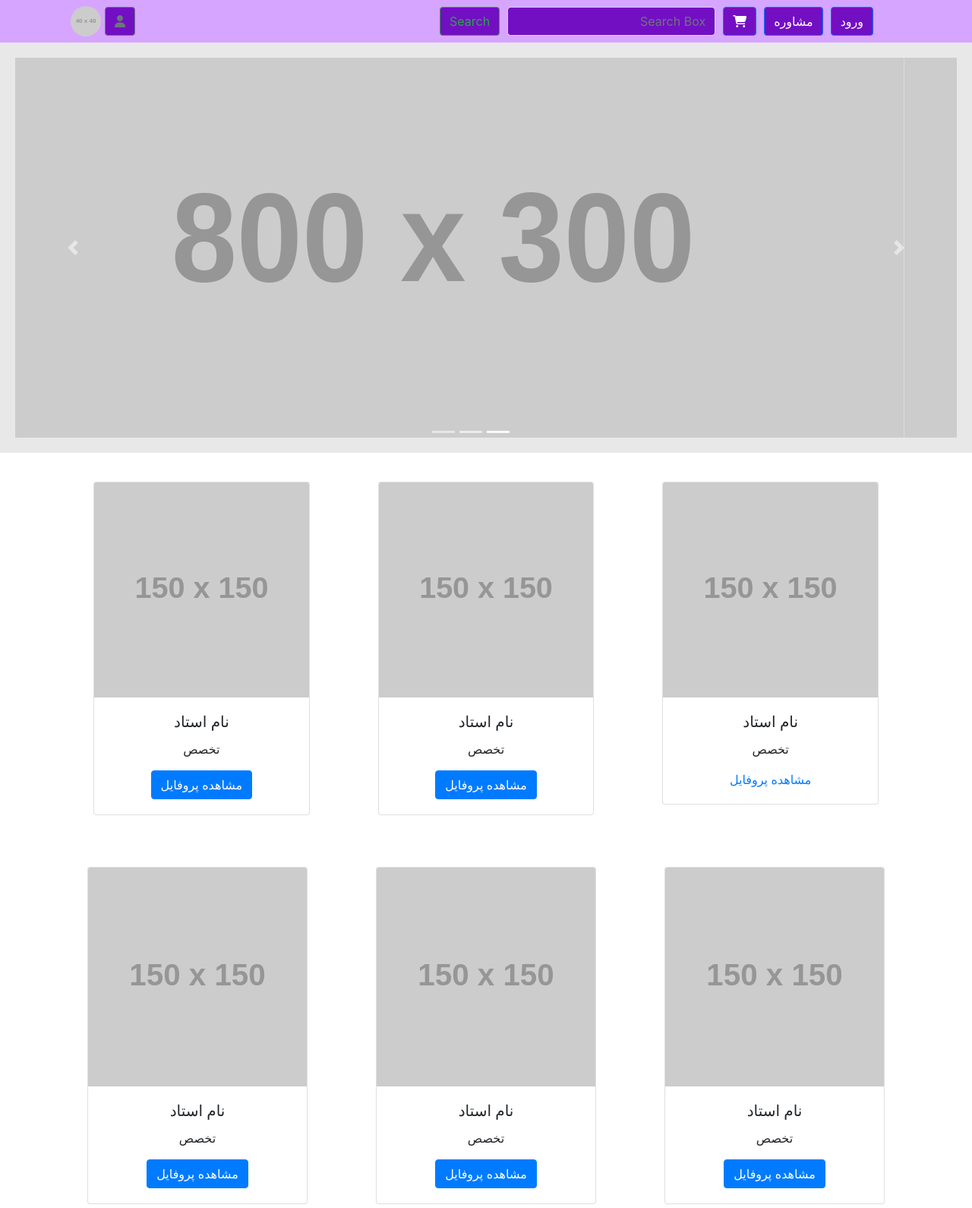
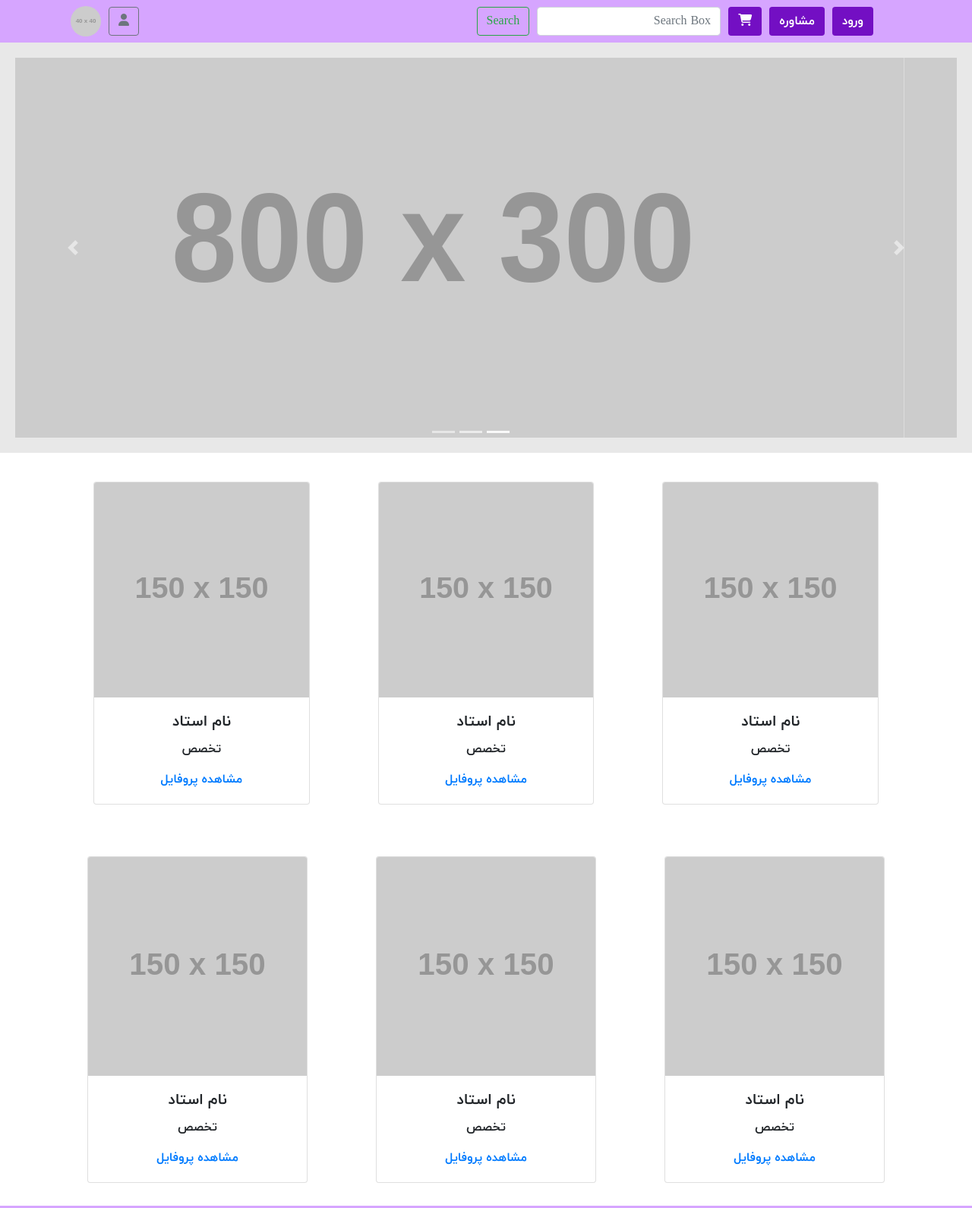
Before and after one commit to Hope-Keeper/LMS-bootstrap-project, a plain HTML site: page index.html in a window 1280 px wide. Shown: the top 1590 px of the page at 76% size. Drawn offline with nearby package versions, Linux system fonts and the light colour scheme; placeholder pictures from the web are drawn by us.

Commit message:
Add : Farsi Font

```diff
--- /dev/null
+++ b/css/main.css
@@ -0,0 +1,8 @@
+@font-face {
+    font-family: yekan;
+    src: url("../fonts/iranyekanwebbold.ttf")
+}
+
+* {
+    font-family: yekan;
+}
--- a/index.html
+++ b/index.html
@@ -3,11 +3,13 @@
   <head>
     <meta charset="UTF-8" />
     <meta name="viewport" content="width=device-width, initial-scale=1.0" />
-    <link rel="stylesheet" href="bootstrap.fa.min.css" />
+    <link rel="stylesheet" href="css/bootstrap.fa.min.css" />
+    <link rel="stylesheet" href="css/main.css" />
+<!--
     <link
       href="https://stackpath.bootstrapcdn.com/bootstrap/4.5.2/css/bootstrap.min.css"
       rel="stylesheet"
-    />
+    />-->
 
     <script
       src="https://kit.fontawesome.com/6e1372a0f5.js"
@@ -16,15 +18,21 @@
     <title>LMS</title>
     <style>
       :root {
-        --custom-purple: #d6a5ff; /* Example custom purple color */
+        --base-purple: #d6a5ff; /* Example custom purple color */
+      --darker-purple:#730fc3;
+      --whight:#ffffff;
     }
       .navbar {
-        background-color: var(--custom-purple);
+        background-color: var(--base-purple);
       }
       .navbar .btn,
       .navbar .form-control {
         margin: 0 5px;
-        background-color: #730fc3;
+
+      }
+      .header-btn{
+        background-color:var(--darker-purple) ;
+        color:var(--whight) ;
       }
       .profile-section {
         text-align: center;
@@ -44,7 +52,7 @@
         height: auto;
       }
       .footer {
-        background-color: var(--custom-purple);
+        background-color: var(--base-purple);
         padding: 20px;
         text-align: center;
       }
@@ -62,6 +70,7 @@
     <!--Navbar-->
     <nav class="navbar navbar-expand-lg bg-">
       <div class="container-lg">
+
             <button
               class="navbar-toggler"
               type="button"
@@ -75,13 +84,13 @@
             </button>
             <div class="collapse navbar-collapse" id="navbarSupportedContent">
               <ul class="navbar-nav me-auto mb-2 mb-lg-0">
-            <button type="button" class="btn btn-primary">ورود</button>
+                <button type="button" class="btn header-btn">ورود</button>
                 <li class="nav-item">
-              <button type="button" class="btn btn-primary">مشاوره</button>
+                  <button type="button" class="btn header-btn">مشاوره</button>
                 </li>
 
                 <li class="nav-item">
-              <button type="button" class="btn btn-primary">
+                  <button type="button" class="btn header-btn">
                     <i class="fas fa-shopping-cart"></i>
                   </button>
                 </li>
@@ -100,6 +109,8 @@
                 </li>
               </ul>
             </div>
+
+       <div>
             <button class="btn btn-outline-secondary">
               <i class="fas fa-user"></i>
             </button>
@@ -107,10 +118,14 @@
               src="https://via.placeholder.com/40"
               class="rounded-circle ml-2"
               alt="Profile"
-        />
+            /></div>
+
+        </div>
       </div>
     </nav>
     <!--End of Navbar-->
+    <!--Slider-->
+    <!--End of Slider-->
     <div
       id="carouselExampleIndicators"
       class="carousel slide profile-section"
@@ -167,7 +182,7 @@
         <span class="sr-only">Next</span>
       </a>
     </div>
-
+    <!--Cards Container-->
     <div class="container">
       <div class="row p-2">
         <div class="col-md-4">
@@ -194,7 +209,7 @@
             <div class="card-body">
               <h5 class="card-title">نام استاد</h5>
               <p class="card-text">تخصص</p>
-              <a href="#" class="btn btn-primary">مشاهده پروفایل</a>
+              <a href="#" class="">مشاهده پروفایل</a>
             </div>
           </div>
         </div>
@@ -208,7 +223,7 @@
             <div class="card-body">
               <h5 class="card-title">نام استاد</h5>
               <p class="card-text">تخصص</p>
-              <a href="#" class="btn btn-primary">مشاهده پروفایل</a>
+              <a href="#" class="">مشاهده پروفایل</a>
             </div>
           </div>
         </div>
@@ -224,7 +239,7 @@
             <div class="card-body">
               <h5 class="card-title">نام استاد</h5>
               <p class="card-text">تخصص</p>
-              <a href="#" class="btn btn-primary">مشاهده پروفایل</a>
+              <a href="#" class="">مشاهده پروفایل</a>
             </div>
           </div>
         </div>
@@ -238,7 +253,7 @@
             <div class="card-body">
               <h5 class="card-title">نام استاد</h5>
               <p class="card-text">تخصص</p>
-              <a href="#" class="btn btn-primary">مشاهده پروفایل</a>
+              <a href="#" class=" ">مشاهده پروفایل</a>
             </div>
           </div>
         </div>
@@ -252,12 +267,14 @@
             <div class="card-body">
               <h5 class="card-title">نام استاد</h5>
               <p class="card-text">تخصص</p>
-              <a href="#" class="btn btn-primary">مشاهده پروفایل</a>
+              <a href="#" class="">مشاهده پروفایل</a>
             </div>
           </div>
         </div>
       </div>
     </div>
+    <!--End of Cards Container-->
+    <!--Footer-->
 
     <footer class="footer">
       <div class="container">
@@ -277,7 +294,7 @@
         </div>
       </div>
     </footer>
-
+    <!--End of Footer-->
     <script src="https://code.jquery.com/jquery-3.5.1.slim.min.js"></script>
     <script src="https://cdn.jsdelivr.net/npm/@popperjs/core@2.5.3/dist/umd/popper.min.js"></script>
     <script src="https://stackpath.bootstrapcdn.com/bootstrap/4.5.2/js/bootstrap.min.js"></script>
```
Also changed, not shown: css/bootstrap.fa.min.css (renamed from bootstrap.fa.min.css), fonts/iranyekanwebbold.ttf (added), styles.css (deleted). Lines whose indentation alone changed are shown as unchanged.
